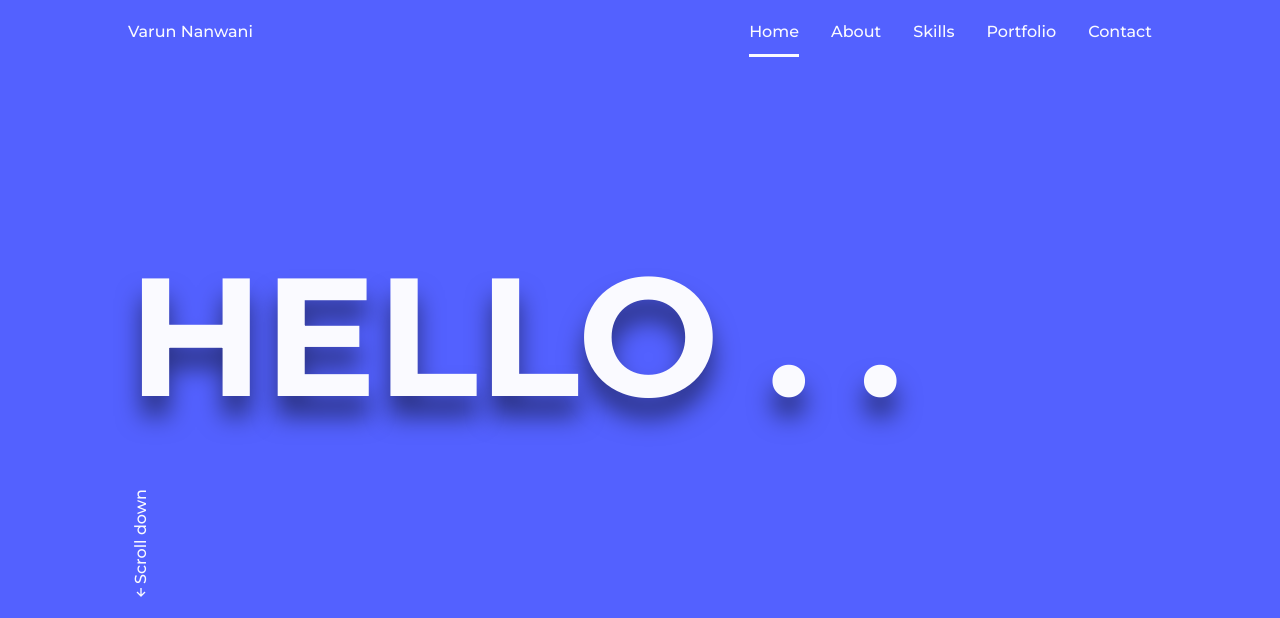
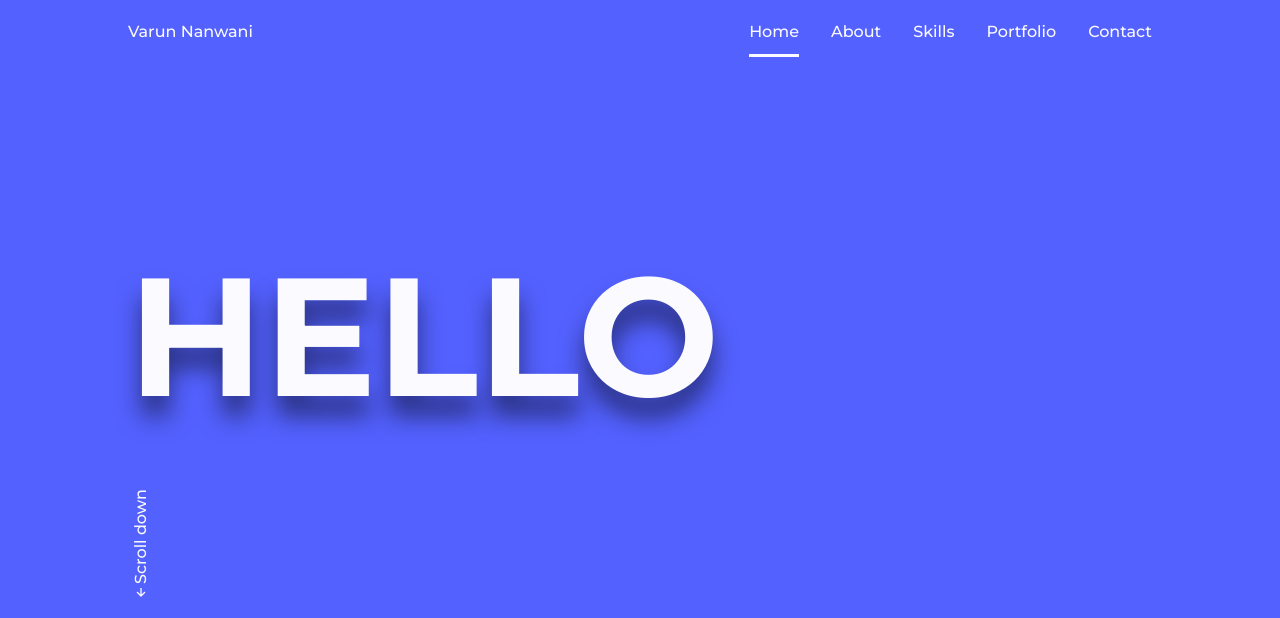
Before and after one commit to Varun00111/MyPortfolio, a plain HTML site: page index.html in a window 1280 px wide. Shown: the top 618 px of the page. Drawn offline with nearby package versions, Linux system fonts and the light colour scheme.

Commit message:
Update index.html

```diff
--- a/index.html
+++ b/index.html
@@ -40,7 +40,7 @@
             <!--===== HOME =====-->
             <section class="home" id="home">
                 <div class="home__container bd-grid">
-                    <h1 class="home__title"><span>HELLO . .</h1>
+                    <h1 class="home__title"><span>HELLO</h1>
 
                     <div class="home__scroll">
                         <a href="#about" class="home__scroll-link"><i class='bx bx-up-arrow-alt' ></i>Scroll down</a>
```
